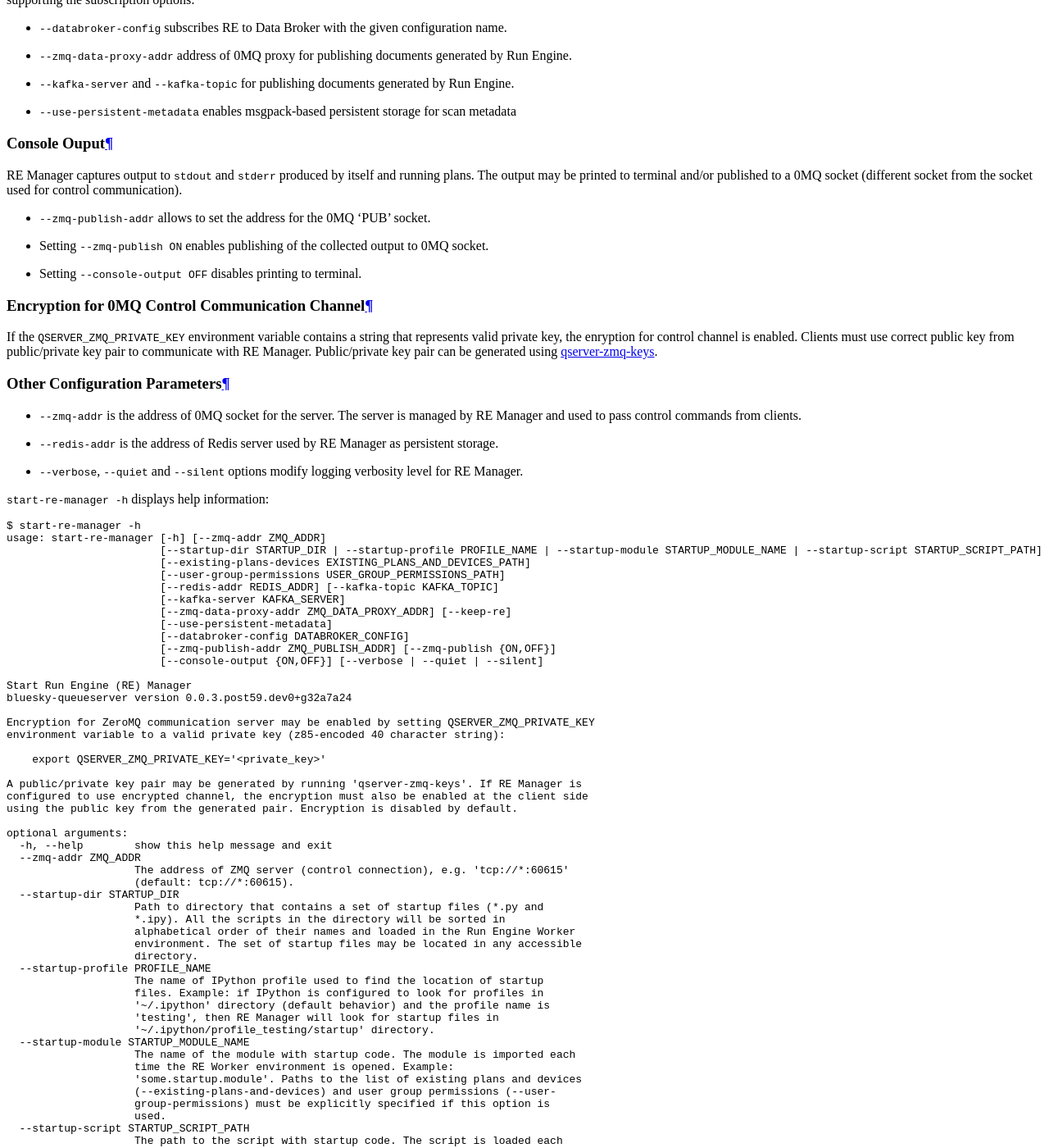
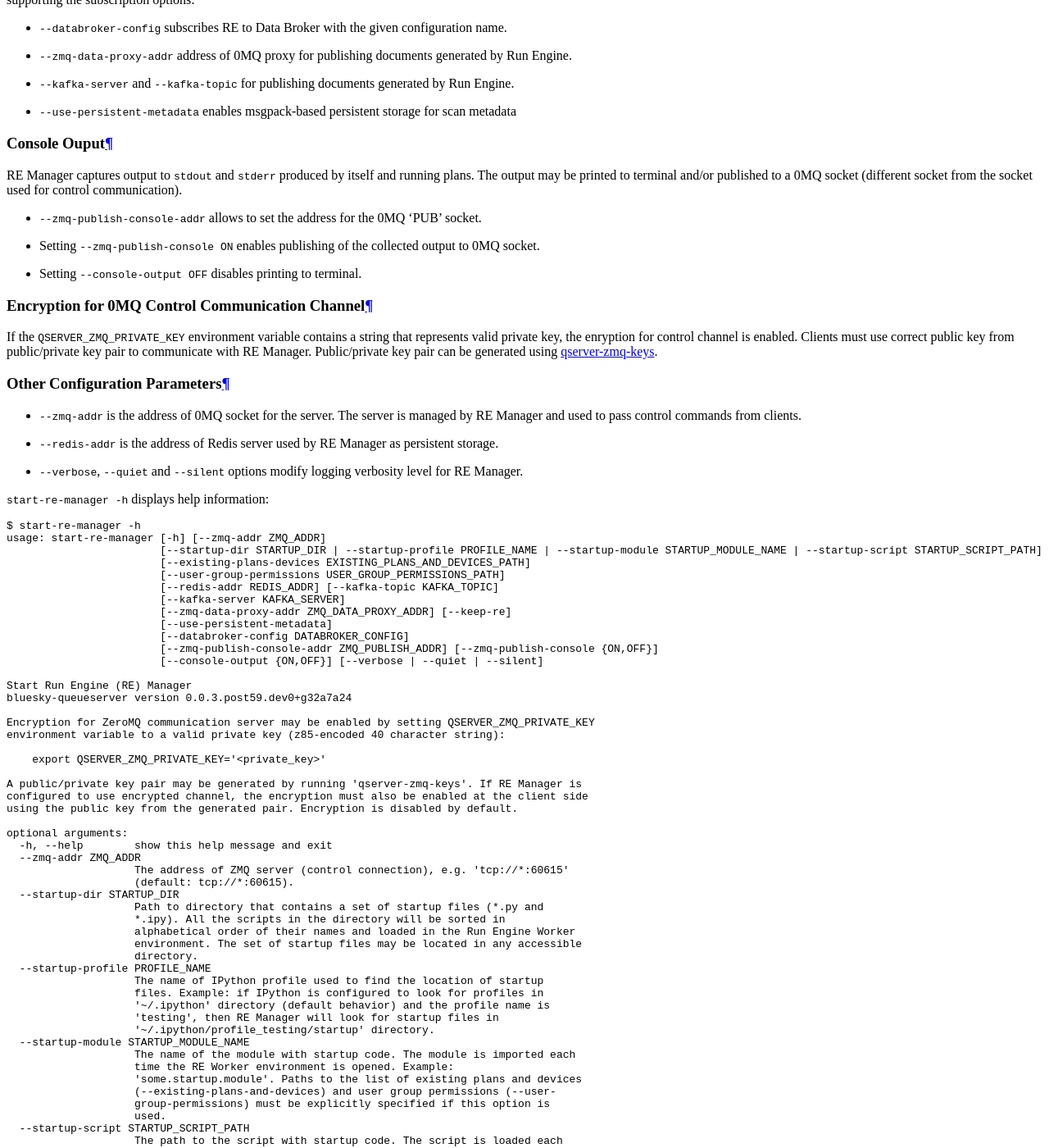
Before and after one commit to bluesky/bluesky-queueserver, a Sphinx documentation site: the page built from docs/source/cli_tools.rst, in a window 1280 px wide and 1400 px high, scrolled down 1338 px. Shown: the whole window at 82% size. Built offline with Sphinx 7.4.7 and the Read the Docs theme 2.0.0, drawn with Linux system fonts in a browser that asks for light colours; some of the changed text lies outside the part shown.

```diff
--- a/docs/source/cli_tools.rst
+++ b/docs/source/cli_tools.rst
@@ -87,9 +87,9 @@ RE Manager captures output to ``stdout`` and ``stderr`` produced by itself and
 running plans. The output may be printed to terminal and/or published to
 a 0MQ socket (different socket from the socket used for control communication).
 
-- ``--zmq-publish-addr`` allows to set the address for the 0MQ 'PUB' socket.
+- ``--zmq-publish-console-addr`` allows to set the address for the 0MQ 'PUB' socket.
 
-- Setting ``--zmq-publish ON`` enables publishing of the collected output to
+- Setting ``--zmq-publish-console ON`` enables publishing of the collected output to
   0MQ socket.
 
 - Setting ``--console-output OFF`` disables printing to terminal.
@@ -128,7 +128,7 @@ Other Configuration Parameters
                             [--zmq-data-proxy-addr ZMQ_DATA_PROXY_ADDR] [--keep-re]
                             [--use-persistent-metadata]
                             [--databroker-config DATABROKER_CONFIG]
-                            [--zmq-publish-addr ZMQ_PUBLISH_ADDR] [--zmq-publish {ON,OFF}]
+                            [--zmq-publish-console-addr ZMQ_PUBLISH_ADDR] [--zmq-publish-console {ON,OFF}]
                             [--console-output {ON,OFF}] [--verbose | --quiet | --silent]
 
     Start Run Engine (RE) Manager
@@ -217,10 +217,10 @@ Other Configuration Parameters
       generated by RE Manager. The arguments allow to set the address of 0MQ socket
       and enable/disable printing and/or publishing of the console output.
 
-      --zmq-publish-addr ZMQ_PUBLISH_ADDR
+      --zmq-publish-console-addr ZMQ_PUBLISH_ADDR
                         The address of ZMQ server (stdout and stderr publishing), e.g.
                         'tcp://*:60625' (default: tcp://*:60625).
-      --zmq-publish {ON,OFF}
+      --zmq-publish-console {ON,OFF}
                         Enable (ON) or disable (OFF) publishing of console output to 0MQ
                         (default: OFF).
       --console-output {ON,OFF}
--- a/docs/source/tutorial.rst
+++ b/docs/source/tutorial.rst
@@ -38,7 +38,7 @@ In Terminal 1 start ``qserver-console-monitor``::
 
 In Terminal 2 start RE Manager with console output publishing available::
 
-  start-re-manager --zmq-publish ON
+  start-re-manager --zmq-publish-console ON
 
 Use Terminal 3 to run some commands using ``qserver`` tool. Terminals 1 and 2
 must display identical output. Multiple instances of ``qserver-console-monitor``
@@ -49,7 +49,7 @@ Notice that all published console output is lost while the monitor is closed.
 In Terminal 2, close RE Manager (Ctrl C) and restart it with the option that
 disables printing of the console output::
 
-  start-re-manager --zmq-publish ON --console-output OFF
+  start-re-manager --zmq-publish-console ON --console-output OFF
 
 Notice that no output is printed in Terminal2. External monitor (running in
 Terminal 1) is needed to visualize the output from RE Manager.
```
Also changed, not shown: 3 other files.
